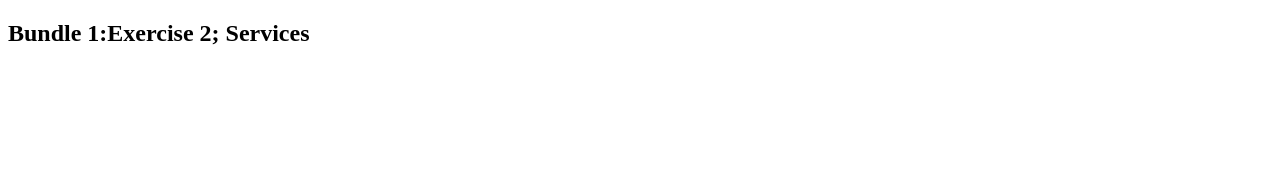
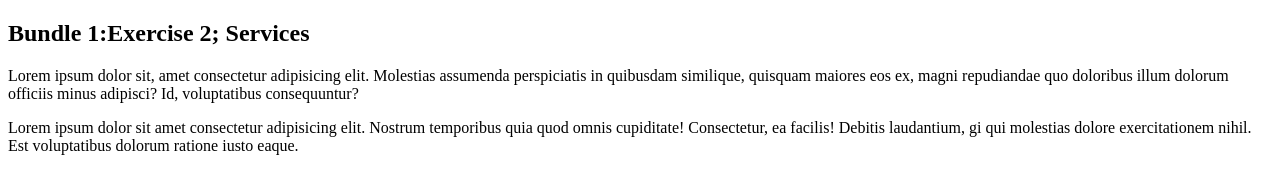
Before and after one commit to Nancy-Sabrina-Ishimwe/Gym-Git-Exercise-Solutions, a plain HTML site: page services.html in a window 1280 px wide. Drawn offline with Linux system fonts and the light colour scheme.

Commit message:
Serices updated

```diff
--- a/services.html
+++ b/services.html
@@ -6,7 +6,13 @@
 
 <body>
     <h2>Bundle 1:Exercise 2; Services</h2>
+    <p>Lorem ipsum dolor sit, amet consectetur adipisicing elit.
+         Molestias assumenda perspiciatis in quibusdam similique, quisquam maiores eos ex,
+          magni repudiandae quo doloribus
+        illum dolorum officiis minus adipisci? Id, voluptatibus consequuntur?</p>
 
+        <p>Lorem ipsum dolor sit amet consectetur adipisicing elit. Nostrum temporibus quia quod omnis cupiditate! Consectetur, ea facilis! Debitis laudantium,
+            gi qui molestias dolore exercitationem nihil. Est voluptatibus dolorum ratione iusto eaque.</p>
 
 </body>
 </html>
```
Also changed, not shown: 1 other file.
